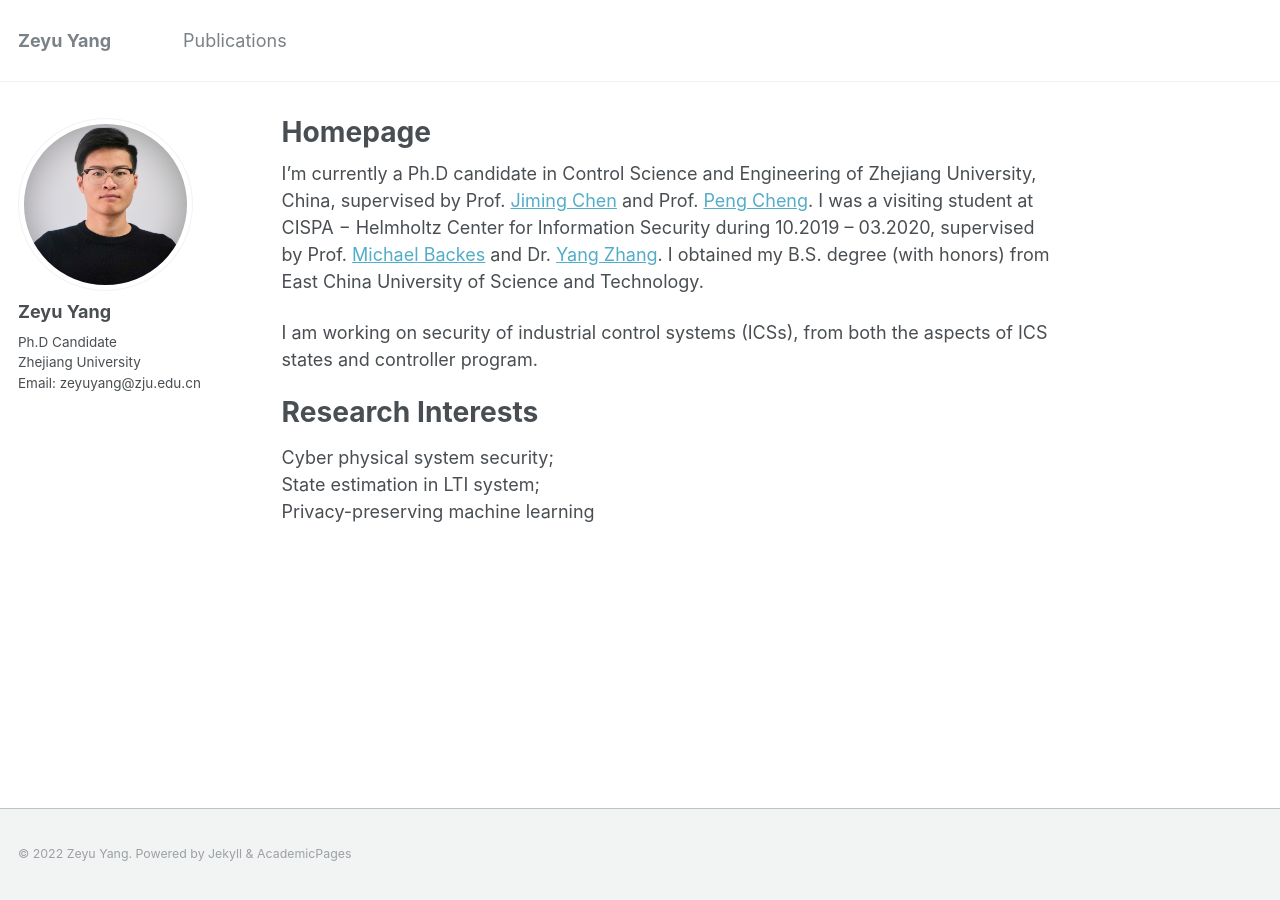
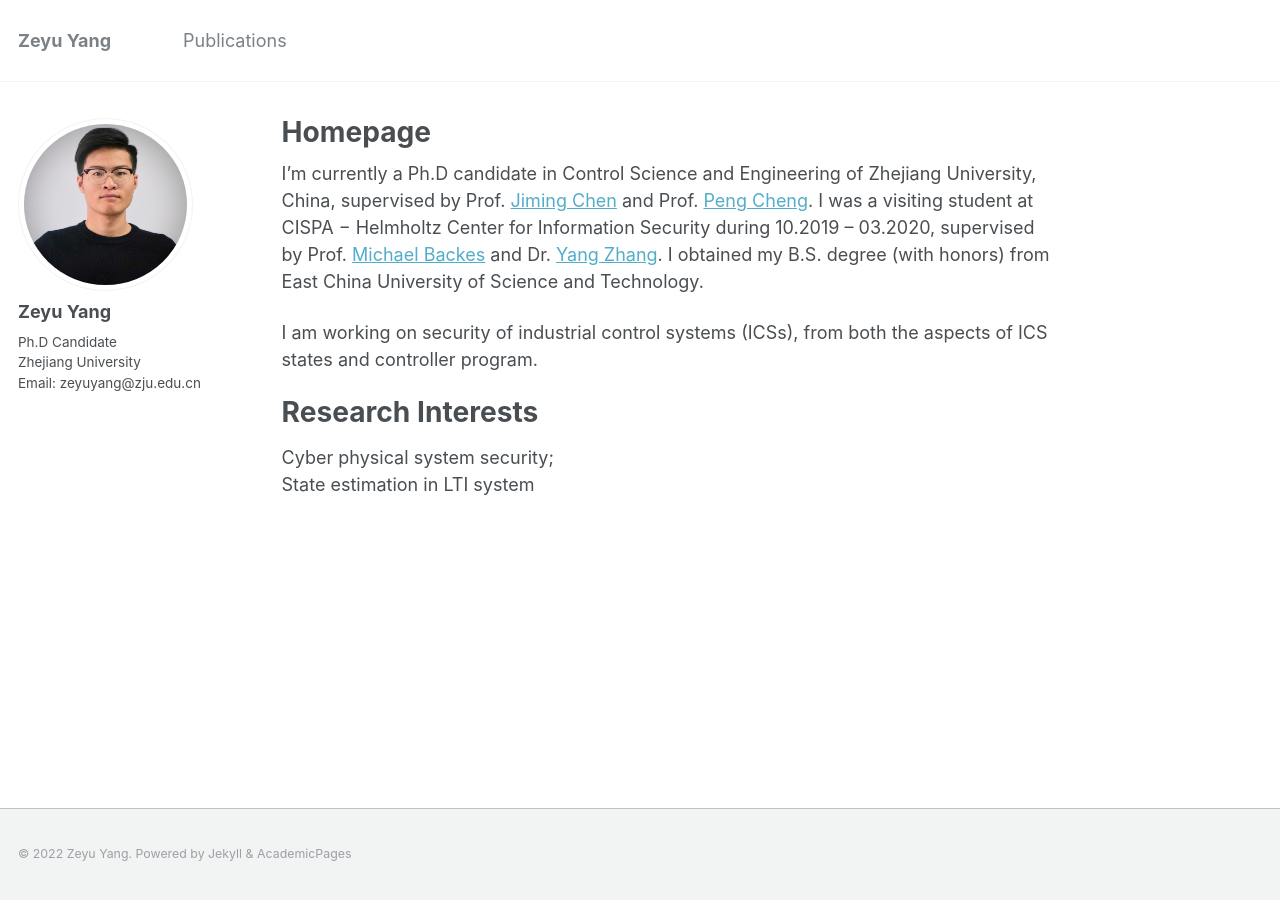
Before and after one commit to zeyuid/zeyuid.github.io, a Jekyll site: the page built from _pages/about.md, in a window 1280 px wide. Built offline with Jekyll 4.4.1, drawn with Linux system fonts in a browser that asks for light colours.

Commit message:
add file

```diff
--- a/_pages/about.md
+++ b/_pages/about.md
@@ -20,5 +20,5 @@ Research Interests
 ======
 Cyber physical system security;\\
 <!-- Structure learning;\\ -->
-State estimation in LTI system;\\
-Privacy-preserving machine learning
+State estimation in LTI system
+<!-- Privacy-preserving machine learning  -->
```
